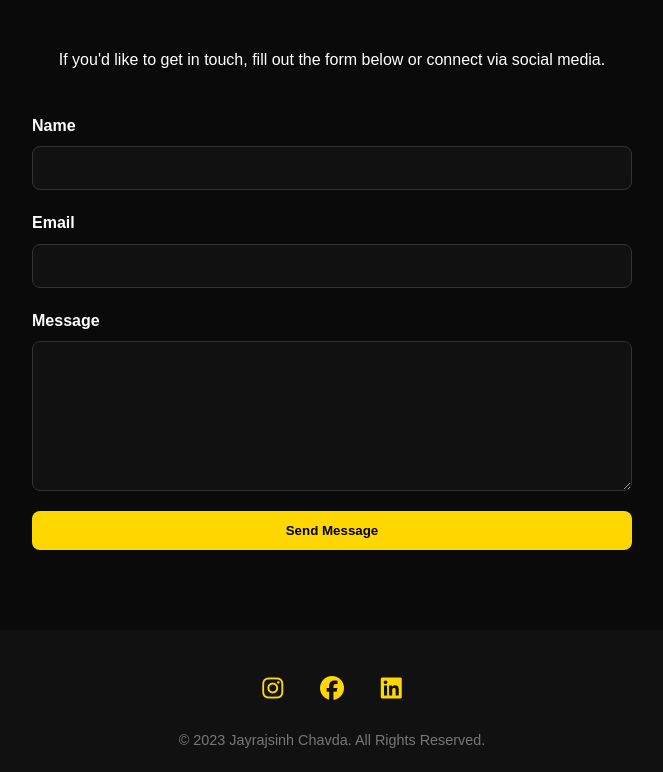
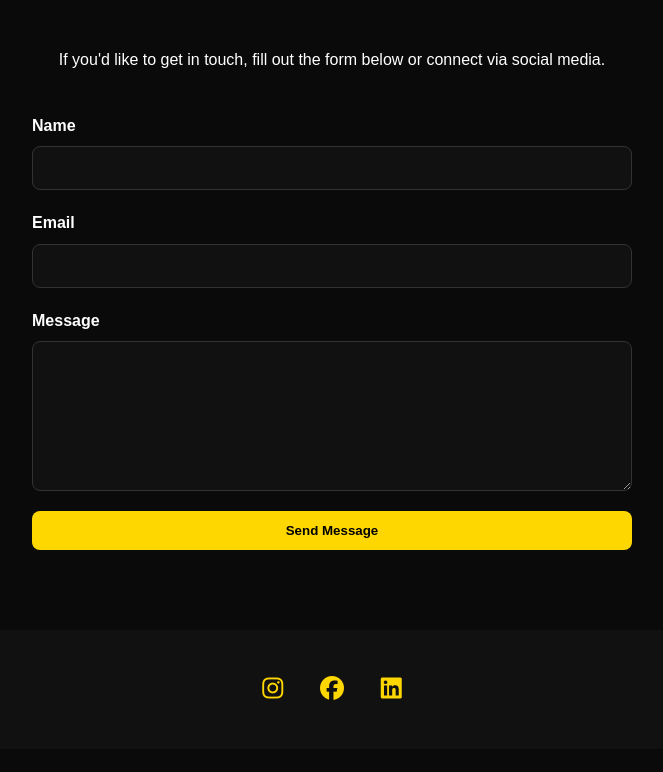
Before and after one commit to jayrajsinh33/http-jayrajsinh.github.io, a plain HTML site: page home.html in a window 1280 px wide. Shown: the part 4282-5054 px from the top of the page, without its empty margins (308-971 px from the left). After the commit the page ends 5031 px from the top, so only its background shows below. Drawn offline with Linux system fonts and the light colour scheme.

Commit message:
Update home.html

```diff
--- a/home.html
+++ b/home.html
@@ -820,7 +820,6 @@
           <i class="fab fa-linkedin"></i>
         </a>
       </div>
-      <p class="copyright">© 2023 Jayrajsinh Chavda. All Rights Reserved.</p>
     </div>
   </footer>
 
```
